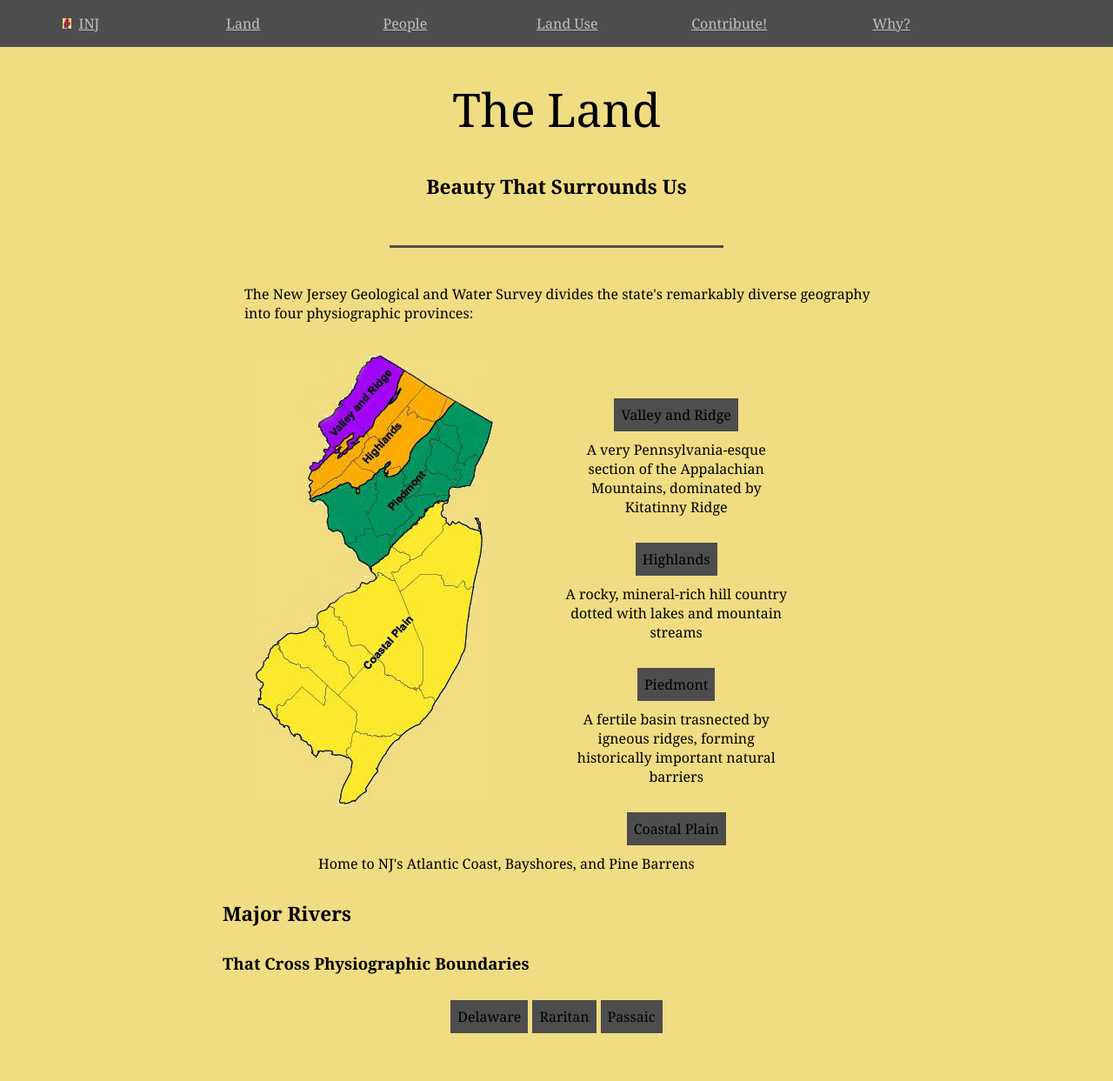
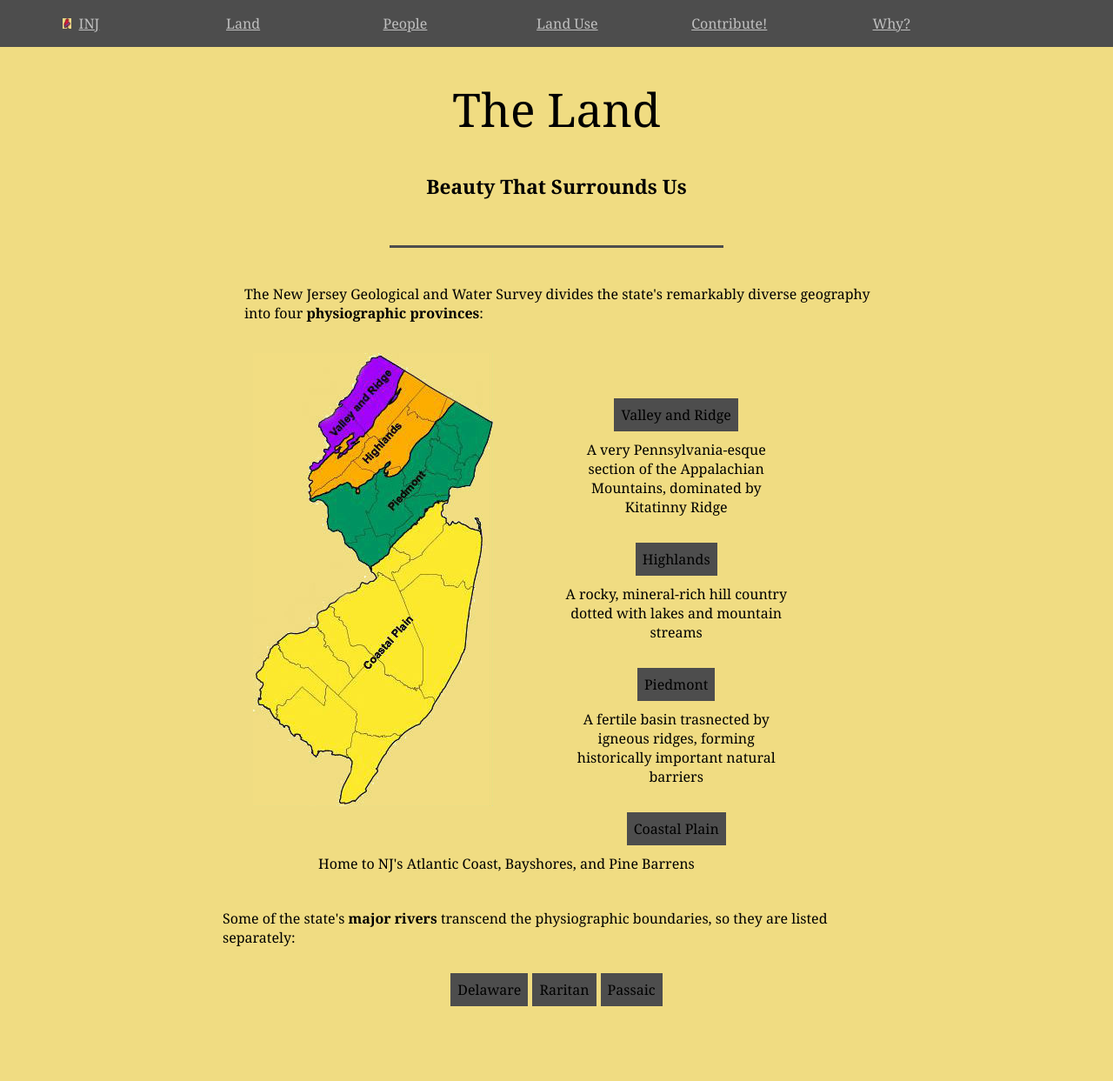
Before and after one commit to jonfried/oakafee.github.io, a Jekyll site: the page built from land.html, in a window 1280 px wide. Shown: the whole page at 87% size. Built offline with Jekyll 4.4.1, drawn with Linux system fonts in a browser that asks for light colours; after the commit the page ends 1212 px from its top, so only the background shows below that.

Commit message:
Update land.html

```diff
--- a/land.html
+++ b/land.html
@@ -5,7 +5,7 @@ subtitle: Beauty That Surrounds Us
 tags: land
 ---
 
-<p id="land-intro-text">The New Jersey Geological and Water Survey divides the state's remarkably diverse geography into four physiographic provinces:</p>
+<p id="land-intro-text">The New Jersey Geological and Water Survey divides the state's remarkably diverse geography into four <b>physiographic provinces</b>:</p>
 
 <div id="land-map" class="map">
   <img src="images/nj-physiographic-provinces.jpg" />
@@ -36,8 +36,7 @@ tags: land
 
 <div style="clear:both"></div>
 
-<h2>Major Rivers</h2>
-<h3>That Cross Physiographic Boundaries</h3>
+<div id="land-rivers-text"><p>Some of the state's <b>major rivers</b> transcend the physiographic boundaries, so they are listed separately: </p></div>
 
 <div class="table-container">
     <table class="index">
```
